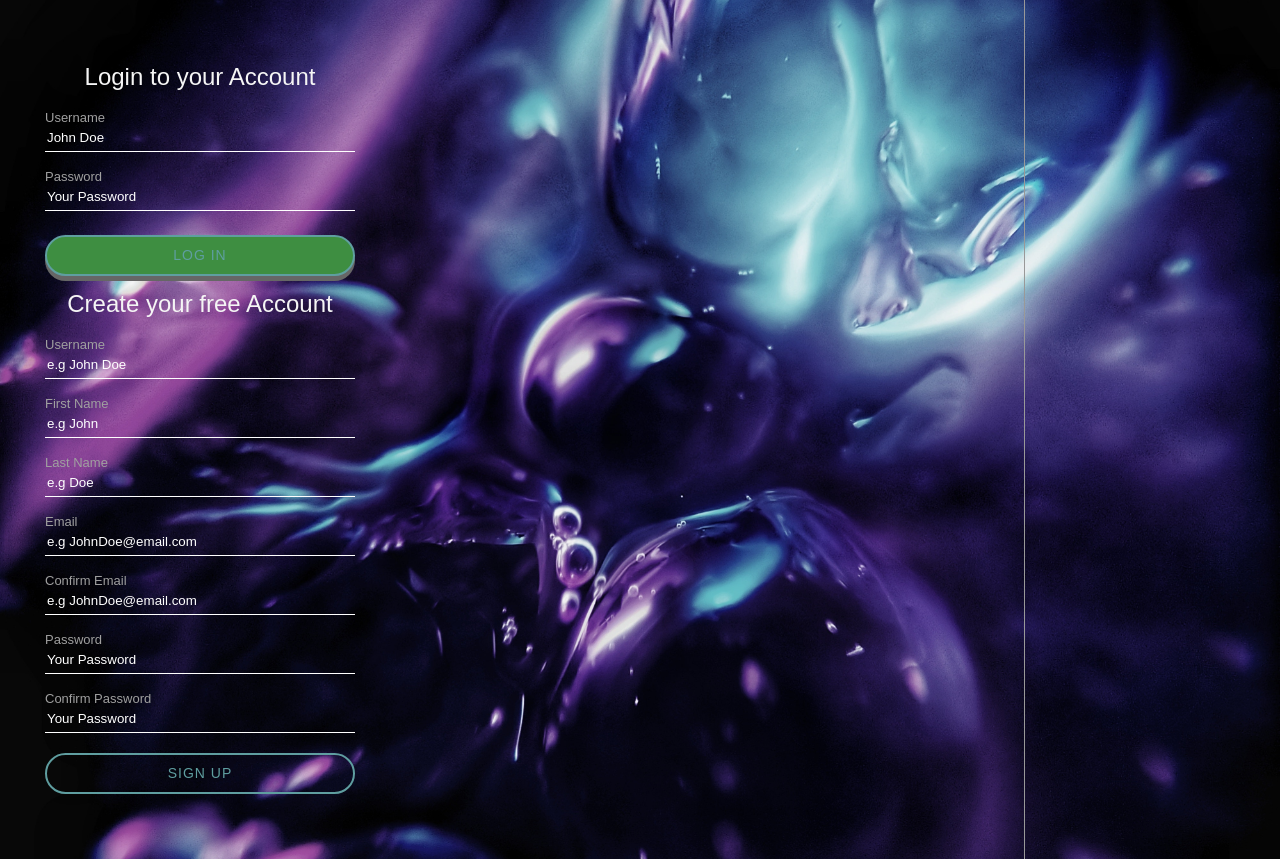
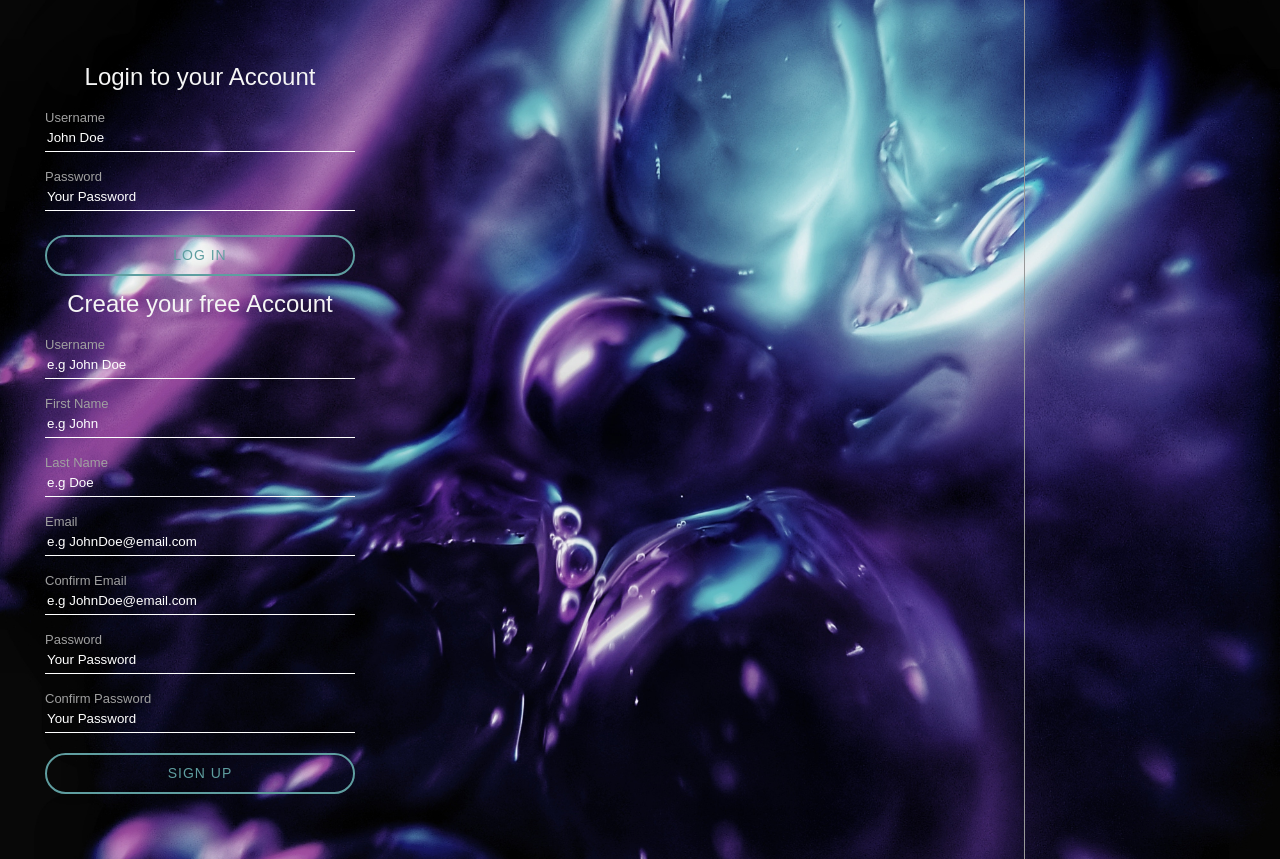
Before and after one commit to liam34/PhpProjectOnGit, a PHP site: page /register.php in a window 1280 px wide, while the restyled element is pressed. Run offline with PHP 8.4, Linux system fonts and the light colour scheme.

Commit message:
add animation effect when button pressed

```diff
--- a/assets/css/register.css
+++ b/assets/css/register.css
@@ -64,8 +64,7 @@ html, body {
 }
 
 #inputContainer button:active {
-    background-color: #3e8e41;
-    box-shadow: 0 5px #666;
+
     transform: translateY(4px);
   }
 
```
